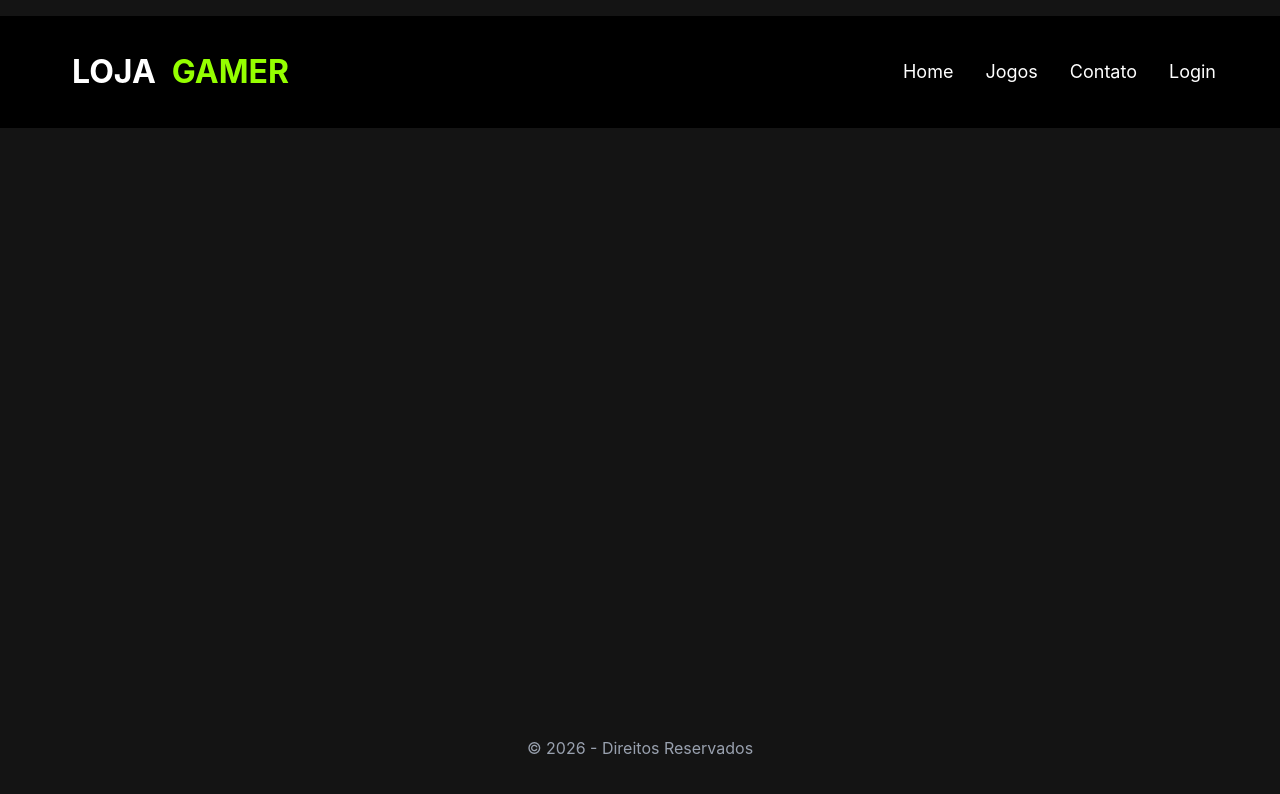
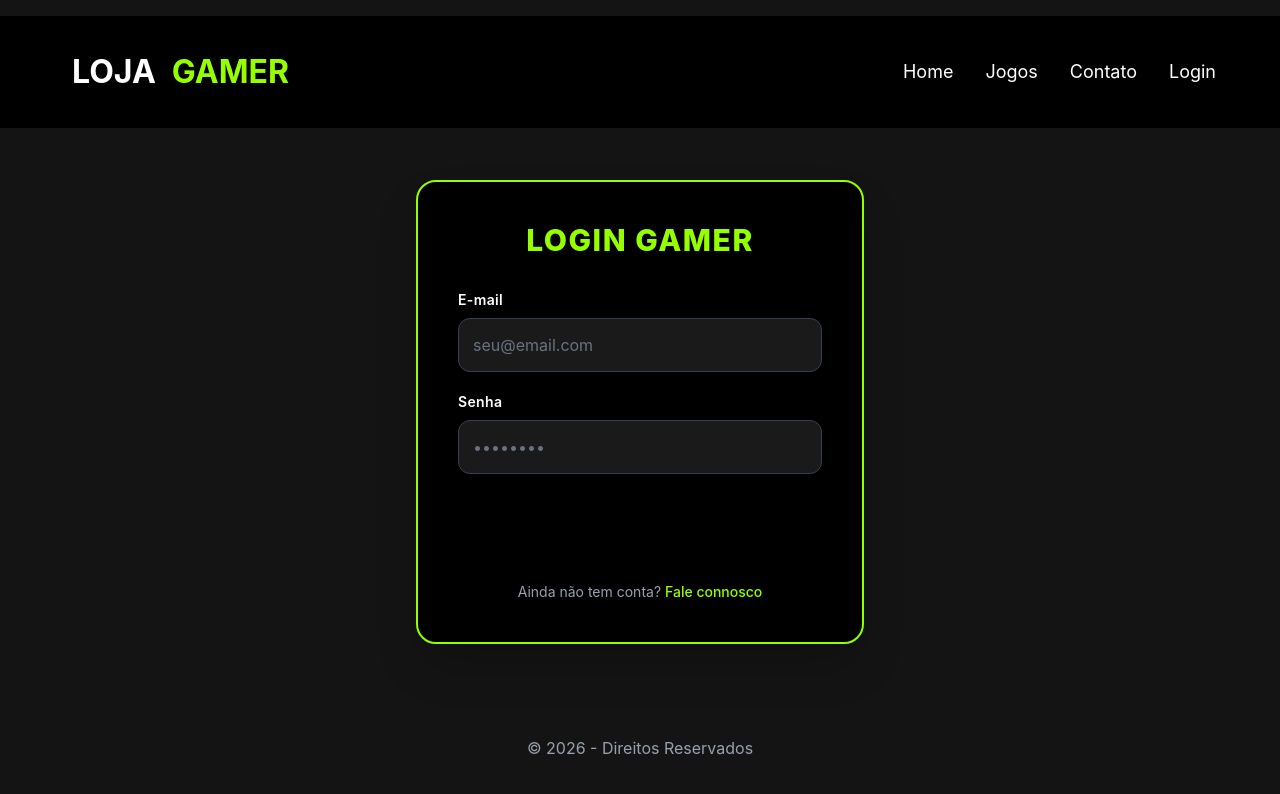
Before and after one commit to MatheusAkira7/lojagamer-1espg, a React (Vite) app: page /login in a window 1280 px wide. Shown: the top 794 px of the page. Built offline with nearby package versions, Linux system fonts and the light colour scheme.

Commit message:
Codifcando e Estilizando o Login

```diff
--- a/src/pages/Login.jsx
+++ b/src/pages/Login.jsx
@@ -1,10 +1,67 @@
+import { useState } from "react"
+import { useNavigate, Link } from "react-router-dom"
+const Login = () => {
 
+  const [email, setEmail] = useState("");
+  const [senha, setSenha] = useState("");
+  const navigate = useNavigate();
 
-const Login = () => {
+  const Login = (e) => {
+    e.preventDefault();
+    alert(`Bem-Vindo(a),${email}`)
+    navigate("/");
+  }
+
   return (
-    <>
 
-    </>
+    <main className="grow flex items-center justify-center px-4 login" >
+      <div className="bg-black p-8 sm:p-10 rounded-[20px] w-full max-w-md shadow-2xl border-2 border-[#95ff00]">
+
+        {/* Título com o mesmo estilo neon do site */}
+        <h2 className="text-2xl sm:text-3xl font-extrabold text-[#95ff00] text-center mb-8 uppercase tracking-wider">
+          Login Gamer
+        </h2>
+
+        <form onSubmit={Login} className="flex flex-col gap-5">
+          <div>
+            <label className="block text-white mb-2 text-sm font-semibold tracking-wide">E-mail</label>
+            <input
+              type="email"
+              required
+              value={email}
+              onChange={(e) => setEmail(e.target.value)}
+              placeholder="seu@email.com"
+              className="w-full p-3.5 rounded-xl bg-[#1a1a1a] text-white border border-gray-700 focus:border-[#95ff00] focus:ring-1 focus:ring-[#95ff00] outline-none transition-all placeholder:text-gray-500"
+            />
+          </div>
+
+          <div>
+            <label className="block text-white mb-2 text-sm font-semibold tracking-wide">Senha</label>
+            <input
+              type="password"
+              required
+              value={senha}
+              onChange={(e) => setSenha(e.target.value)}
+              placeholder="••••••••"
+              className="w-full p-3.5 rounded-xl bg-[#1a1a1a] text-white border border-gray-700 focus:border-[#95ff00] focus:ring-1 focus:ring-[#95ff00] outline-none transition-all placeholder:text-gray-500"
+            />
+          </div>
+
+          {/* Botão com o mesmo gradiente e efeito dos cards */}
+          <button
+            type="submit"
+            className="mt-2 bg-linear-r from-cyan-400 to-purple-600 w-full py-3.5 rounded-[20px] text-black font-bold text-lg transition-all duration-300 hover:opacity-90 hover:scale-105 hover:text-white cursor-pointer shadow-lg"
+          >
+            Entrar
+          </button>
+        </form>
+
+        <p className="text-center text-gray-400 mt-6 text-sm">
+          Ainda não tem conta? <Link to="/contato" className="text-[#95ff00] hover:underline font-medium">Fale connosco</Link>
+        </p>
+      </div>
+    </main>
+
   )
 }
 
```
Also changed, not shown: src/components/Header.jsx (line endings or trailing spaces).
